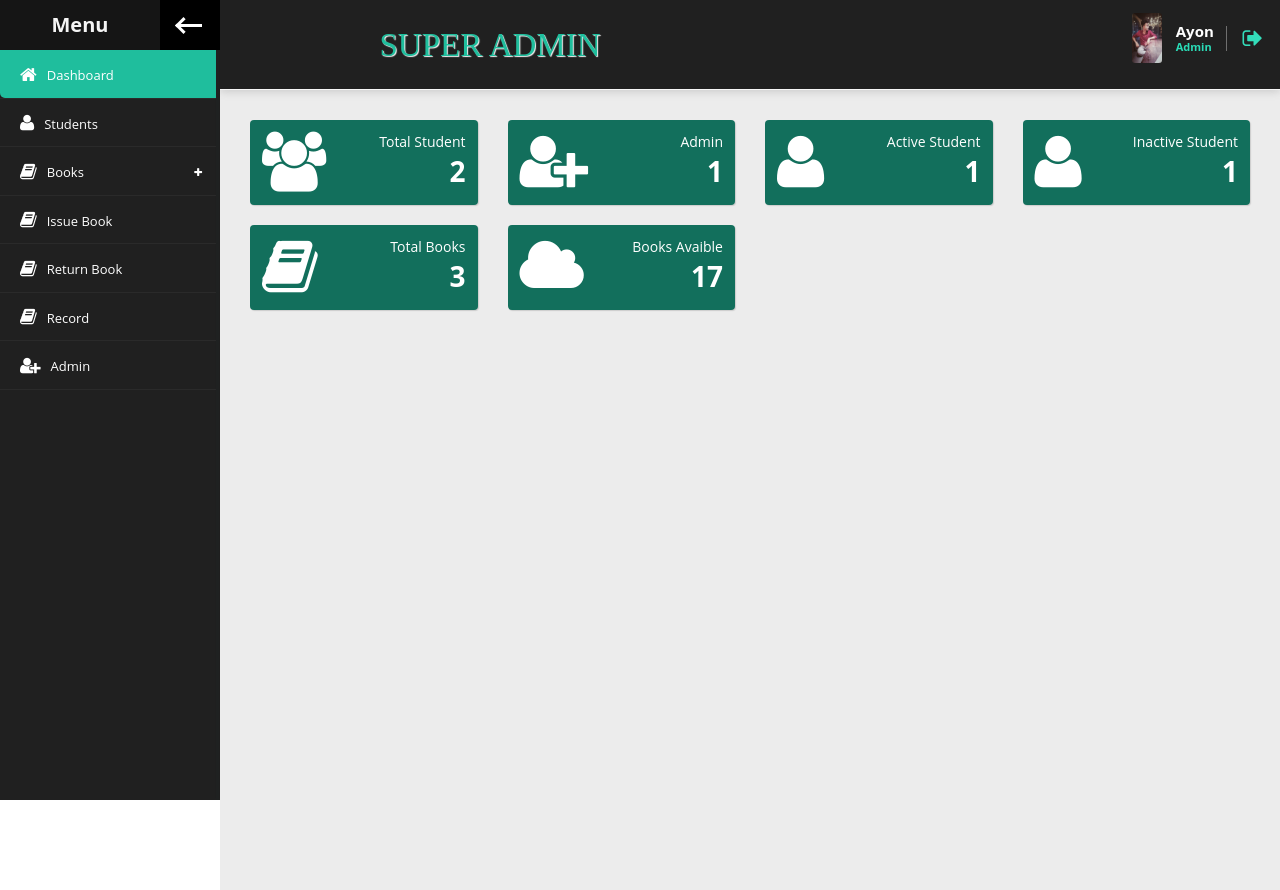
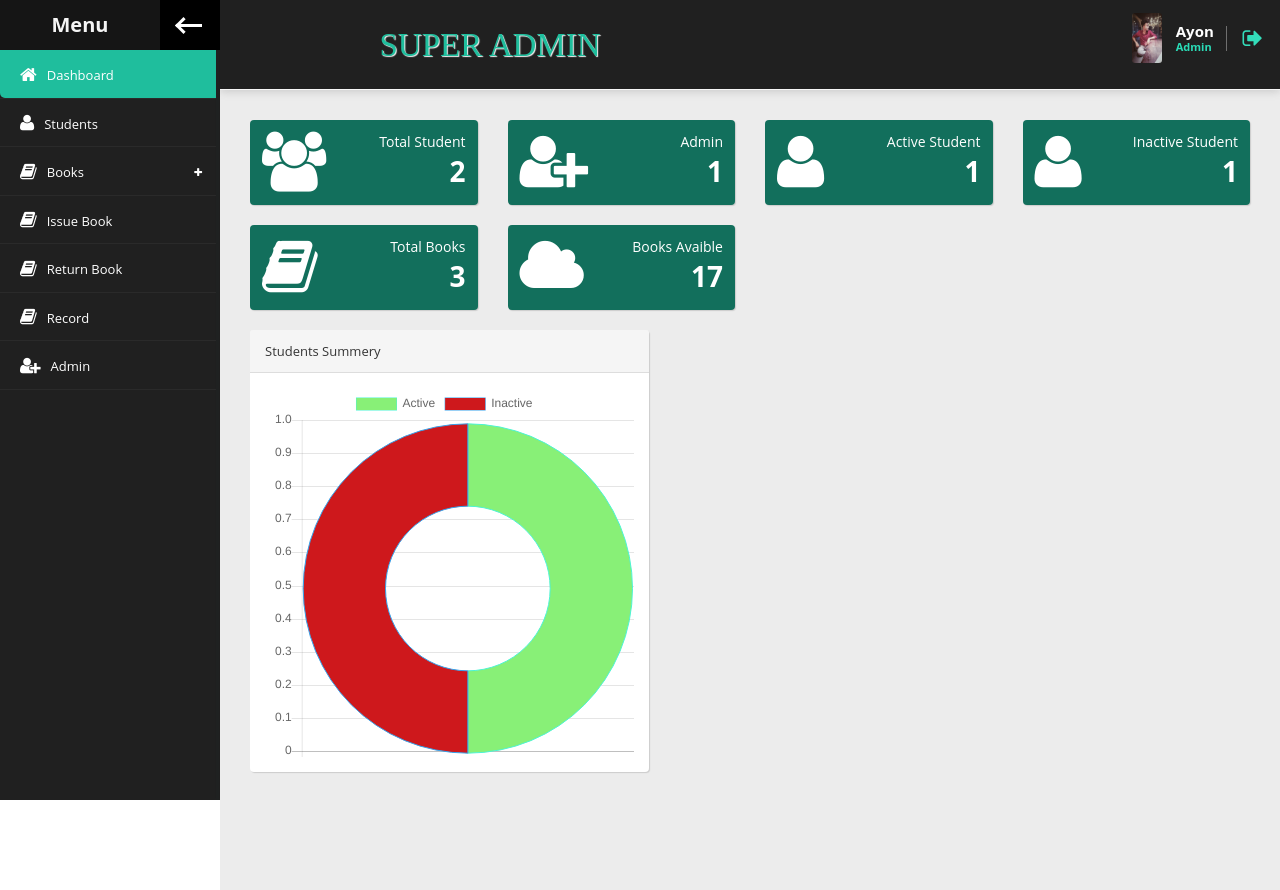
Before and after one commit to LimonCoder/Library-Management-System, a PHP site: page /liberian/index.php in a window 1280 px wide. Run offline with PHP 8.4, Linux system fonts and the light colour scheme; the visitor is signed in with stand-in values (Sample User, id 1); data comes from the database, SQL or seed files in the repository; some libraries are stand-ins or nearby versions.

Commit message:
Pie Chart added in deshborad

```diff
--- a/liberian/include/header.php
+++ b/liberian/include/header.php
@@ -58,6 +58,7 @@
     <!--TEMPLATE css-->
     <!-- ========================================================= -->
     <link rel="stylesheet" href="../assets/stylesheets/css/style.css">
+    <script src="https://cdn.jsdelivr.net/npm/chart.js@2.8.0"></script>
 
 
     <style>
--- a/liberian/index.php
+++ b/liberian/index.php
@@ -149,5 +149,54 @@
 
                         </div>
                     </div>
+                <div class="row">
+                    <div class="col-md-5">
+                        <div class="panel panel-default">
+                            <div class="panel-heading">Students Summery
+                            </div>
+                            <div class="panel-body">
+                                <canvas id="myChart" width="400" height="400"></canvas>
+                            </div>
+                        </div>
+                    </div>
+
+
+                </div>
+
 
 <?php require_once('include/footer.php') ?>
+
+<script>
+    var ctx = document.getElementById('myChart');
+    var myChart = new Chart(ctx, {
+        type: 'doughnut',
+        data: {
+            labels: ['Active', 'Inactive'],
+            datasets: [{
+                label: '# of Votes',
+                data: [<?php echo $activeusers['active']; ?>, <?php echo $inactiveusers['ainctive']; ?>],
+                backgroundColor: [
+                    'rgb(136, 240, 119)',
+                    'rgb(206, 24, 28)'
+
+
+                ],
+                borderColor: [
+                    'rgb(76, 243, 212)',
+                    'rgba(54, 162, 235, 1)'
+
+                ],
+                borderWidth: 1
+            }]
+        },
+        options: {
+            scales: {
+                yAxes: [{
+                    ticks: {
+                        beginAtZero: true
+                    }
+                }]
+            }
+        }
+    });
+</script>
```
